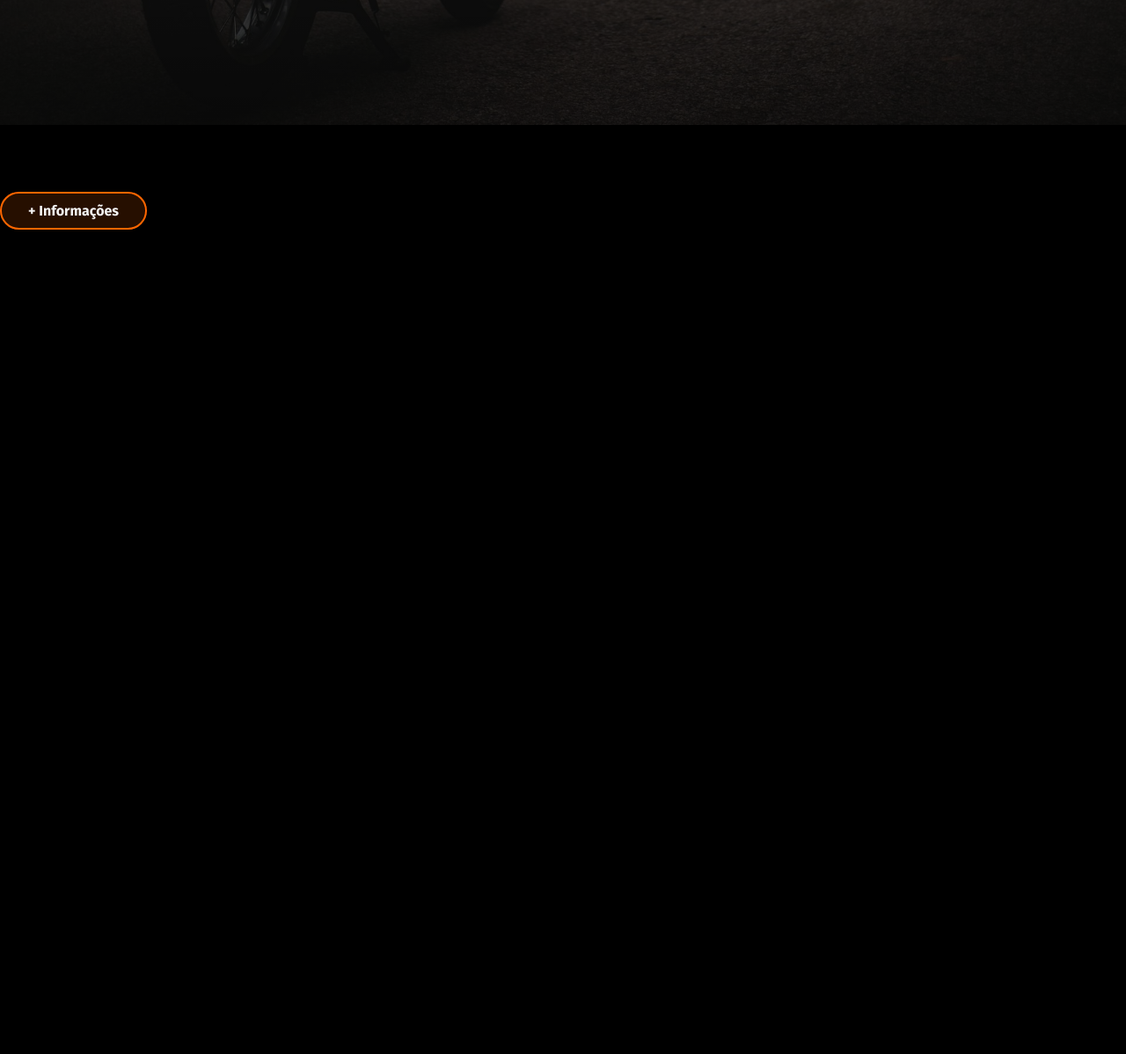
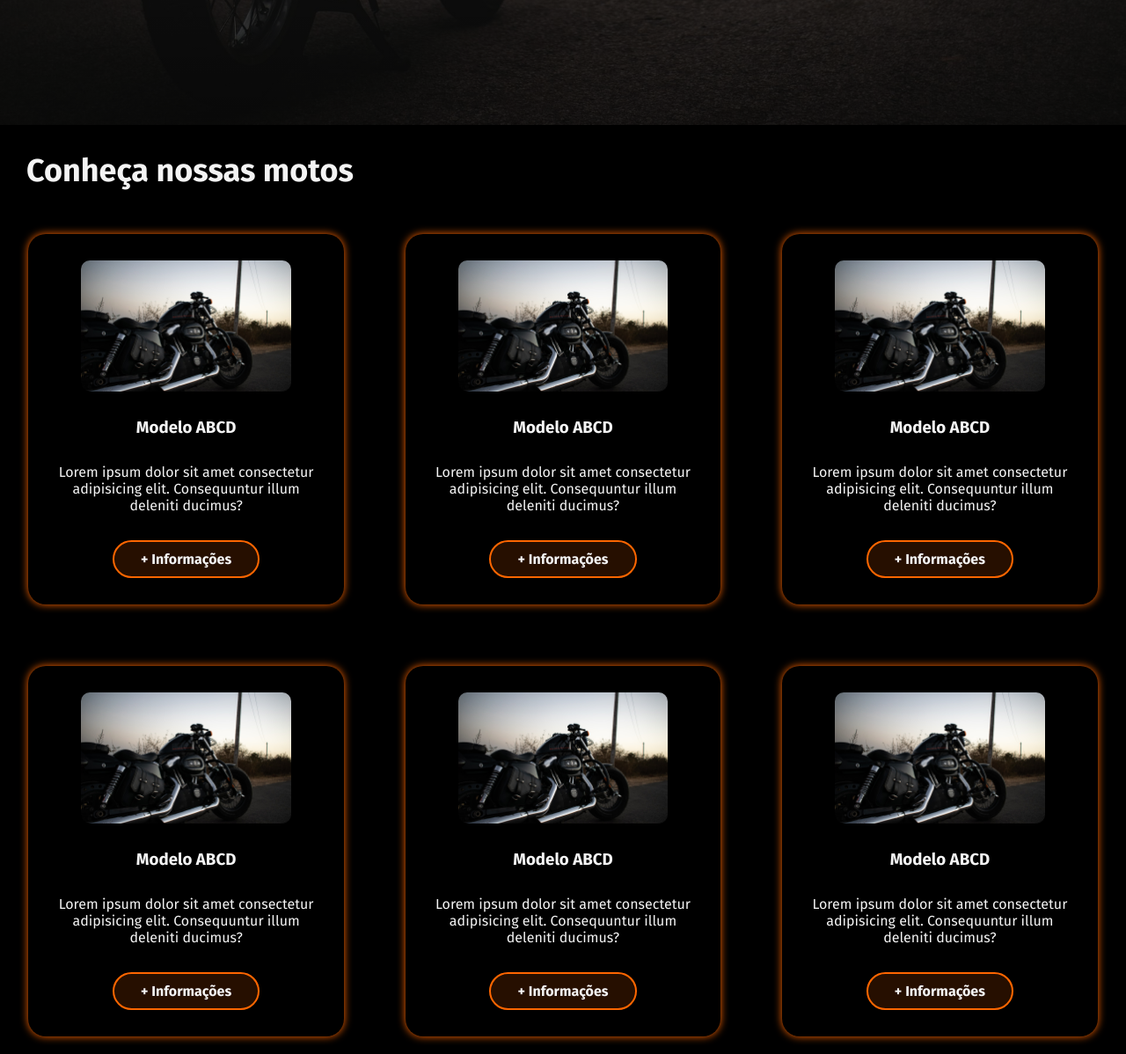
Before and after one commit to Kauan-Maruyama/projetohd, a plain HTML site: page index.html in a window 1280 px wide. Shown: the part 658-1856 px from the top of the page at 88% size. Before the commit the page ends 926 px from the top, so only its background shows below. Drawn offline with Linux system fonts and the light colour scheme.

Commit message:
feat: formata cards

```diff
--- a/css/style.css
+++ b/css/style.css
@@ -16,6 +16,11 @@
     padding: 0;
     box-sizing: border-box;
     font-family: "Fira Sans", sans-serif;
+}
+
+html {
+    scroll-behavior: smooth;
+    scroll-padding-top: 30px;
 }
 
 body {
@@ -108,3 +113,53 @@ ul, ol {
         background-color: var(--color-orange);
     }
 }
+
+main h2{
+    color: var(--color-light);
+    margin-block: 30px;
+    margin-left: 30px;
+    font-size: 36px;
+
+}
+
+.grid-cards{
+    /* Não precisa por o w100% */
+    width: 100%;
+    color: var(--color-light);
+    display: flex;
+    flex-wrap: wrap;
+    justify-content: center;
+    align-items: center;
+    gap: 30px;
+    flex-direction: row;
+}
+
+.card{
+    width: 28%;
+    display: flex;
+    flex-direction: column;
+    align-items: center;
+    justify-content: center;
+    gap: 30px;
+    box-shadow: 0px 0px 10px var(--color-orange);
+    padding: 30px;
+    margin: 20px;
+    border-radius: 20px;
+    text-align: center;
+    transition: 0.7s;
+
+    &:hover{
+        scale: 1.05;
+
+    }
+}
+
+.card img{
+    width: 80%;
+    border-radius: 10px;
+    transition: 0.7s;
+}
+
+.card:hover img{
+    scale: 1.15;
+}
--- a/index.html
+++ b/index.html
@@ -1,5 +1,6 @@
 <!DOCTYPE html>
 <html lang="pt-br">
+
 <head>
     <meta charset="UTF-8">
     <meta name="viewport" content="width=device-width, initial-scale=1.0">
@@ -11,11 +12,13 @@
     <!-- Chamada do Google Fonts -->
     <link rel="preconnect" href="https://fonts.googleapis.com">
     <link rel="preconnect" href="https://fonts.gstatic.com" crossorigin>
-    <link href="https://fonts.googleapis.com/css2?          family=Fira+Sans:ital,wght@0,100;0,200;0,300;0,400;0,500;0,600;0,700;0,800;0,900;1,100;1,200;1,300;1,400;1,500;1,600;1,700;1,800;1,900&display=swap"
+    <link
+        href="https://fonts.googleapis.com/css2?          family=Fira+Sans:ital,wght@0,100;0,200;0,300;0,400;0,500;0,600;0,700;0,800;0,900;1,100;1,200;1,300;1,400;1,500;1,600;1,700;1,800;1,900&display=swap"
         rel="stylesheet">
     <!-- Criar pasta com arquivo style.css -->
     <link rel="stylesheet" href="./css/style.css">
 </head>
+
 <body>
     <!-- inicio hero -->
     <section class="hero">
@@ -23,7 +26,7 @@
             <h1>Projeto<span>HD</span></h1>
             <nav>
                 <ul class="header-menu">
-                    <li><a href="">Motos</a></li>
+                    <li><a href="#cards">Motos</a></li>
                     <li><a href="">Galeria</a></li>
                 </ul>
             </nav>
@@ -32,26 +35,59 @@
         <!-- cta -->
         <div class="cta">
             <h2>Sonho em duas rodas</h2>
-            <p>Lorem ipsum dolor sit amet consectetur adipisicing elit. Optio rem repellat ipsa perspiciatis obcaecati.</p>
-            <a href="" class="btn"
-            >Conheça a HD</a>
+            <p>Lorem ipsum dolor sit amet consectetur adipisicing elit. Optio rem repellat ipsa perspiciatis obcaecati.
+            </p>
+            <a href="" class="btn">Conheça a HD</a>
         </div>
 
     </section>
     <!-- fim hero -->
     <!-- cards -->
-<main>
+    <main id="cards">
         <h2>Conheça nossas motos</h2>
         <section class="grid-cards">
 
             <div class="card">
-            <img src="" alt="">
+                <img src="./images/motos/aarya-rashinkar-QWgJfq8-ve8-unsplash.jpg" alt="">
                 <h3>Modelo ABCD</h3>
                 <p>Lorem ipsum dolor sit amet consectetur adipisicing elit. Consequuntur illum deleniti ducimus?</p>
                 <a href="" class="btn">+ Informações</a>
             </div>
 
-    </section>c
+            <div class="card">
+                <img src="./images/motos/aarya-rashinkar-QWgJfq8-ve8-unsplash.jpg" alt="">
+                <h3>Modelo ABCD</h3>
+                <p>Lorem ipsum dolor sit amet consectetur adipisicing elit. Consequuntur illum deleniti ducimus?</p>
+                <a href="" class="btn">+ Informações</a>
+            </div>
+
+            <div class="card">
+                <img src="./images/motos/aarya-rashinkar-QWgJfq8-ve8-unsplash.jpg" alt="">
+                <h3>Modelo ABCD</h3>
+                <p>Lorem ipsum dolor sit amet consectetur adipisicing elit. Consequuntur illum deleniti ducimus?</p>
+                <a href="" class="btn">+ Informações</a>
+            </div>
+
+            <div class="card">
+                <img src="./images/motos/aarya-rashinkar-QWgJfq8-ve8-unsplash.jpg" alt="">
+                <h3>Modelo ABCD</h3>
+                <p>Lorem ipsum dolor sit amet consectetur adipisicing elit. Consequuntur illum deleniti ducimus?</p>
+                <a href="" class="btn">+ Informações</a>
+            </div>
+            <div class="card">
+                <img src="./images/motos/aarya-rashinkar-QWgJfq8-ve8-unsplash.jpg" alt="">
+                <h3>Modelo ABCD</h3>
+                <p>Lorem ipsum dolor sit amet consectetur adipisicing elit. Consequuntur illum deleniti ducimus?</p>
+                <a href="" class="btn">+ Informações</a>
+            </div>
+            <div class="card">
+                <img src="./images/motos/aarya-rashinkar-QWgJfq8-ve8-unsplash.jpg" alt="">
+                <h3>Modelo ABCD</h3>
+                <p>Lorem ipsum dolor sit amet consectetur adipisicing elit. Consequuntur illum deleniti ducimus?</p>
+                <a href="" class="btn">+ Informações</a>
+            </div>
+
+        </section>
     </main>
 
 
@@ -59,4 +95,5 @@
 
 
 </body>
+
 </html>
```
Lines whose indentation alone changed are shown as unchanged.
